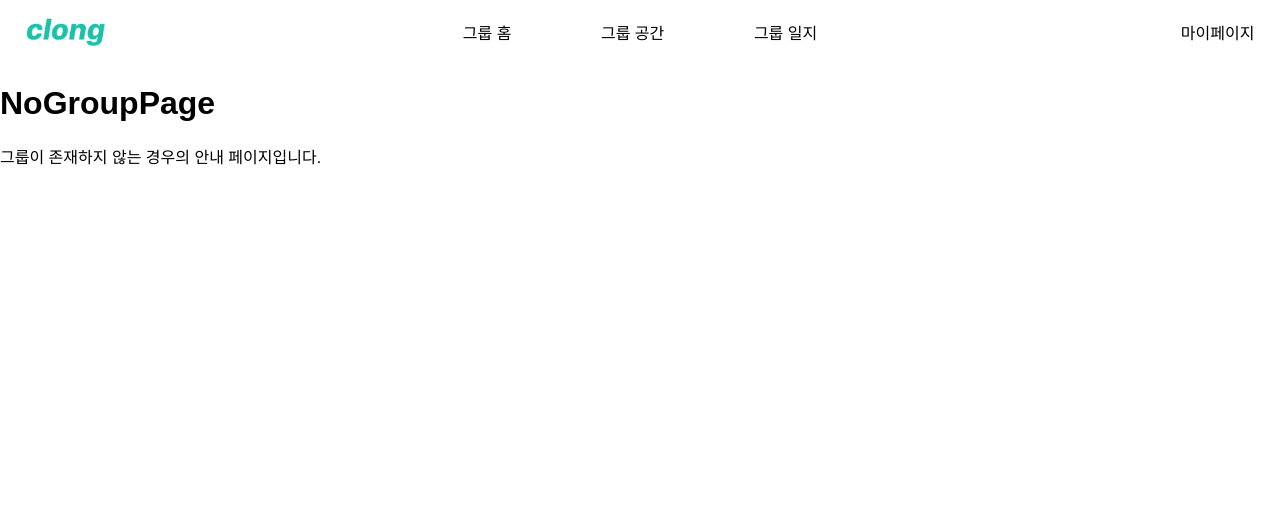
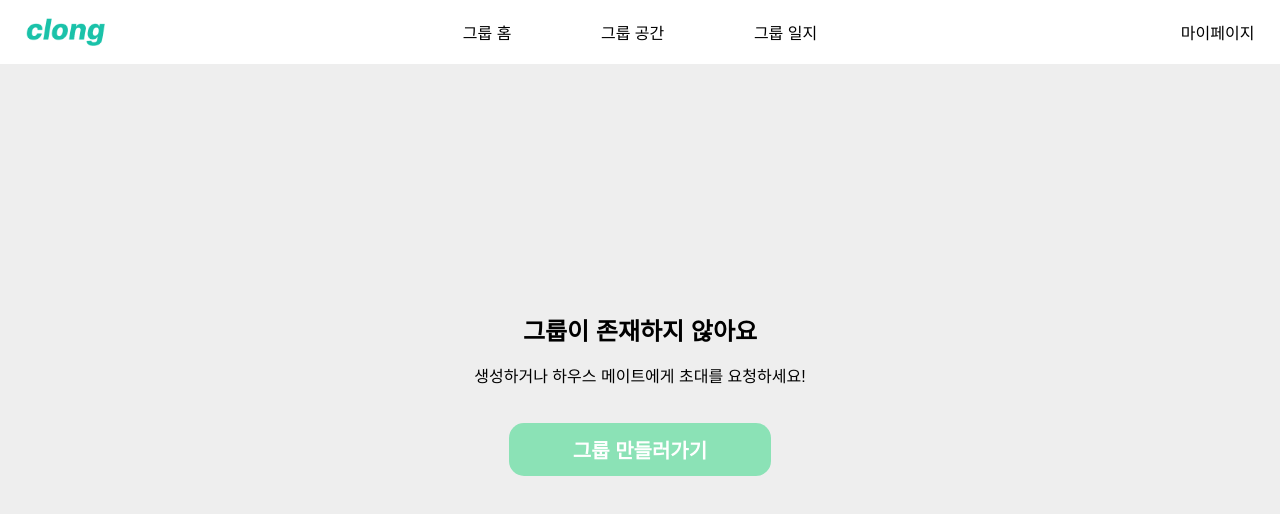
Before and after one commit to Co-sol/clong_front, a React (Vite) app: page /noGroup in a window 1280 px wide. Shown: the top 514 px of the page. Built offline with nearby package versions, Linux system fonts and the light colour scheme; a web font is replaced by a local one.

Commit message:
feat: noGroup 페이지 구현

```diff
--- a/src/pages/NoGroupPage.jsx
+++ b/src/pages/NoGroupPage.jsx
@@ -1,12 +1,83 @@
 import Header from "../components/Header";
+import { useNavigate } from "react-router-dom";
 
 function NoGroupPage() {
+  const navigate = useNavigate();
+
+  const handleCreateGroup = () => {
+    navigate("/createGroup");
+  };
+
   return (
     <>
       <Header />
-      <main>
-        <h1>NoGroupPage</h1>
-        <p>그룹이 존재하지 않는 경우의 안내 페이지입니다.</p>
+      <main
+        style={{
+          backgroundColor: "#EEEEEE",
+          minHeight: "100vh",
+          margin: 0,
+          padding: "0",
+          display: "flex",
+          flexDirection: "column",
+        }}
+      >
+        <div
+          style={{
+            display: "flex",
+            flexDirection: "column",
+            alignItems: "center",
+            justifyContent: "center",
+            height: "80vh",
+          }}
+        >
+          <div style={{ textAlign: "center" }}>
+            <h2
+              style={{
+                fontWeight: 700,
+                marginBottom: 16,
+                fontFamily: "NotoSansKR, sans-serif",
+                fontStyle: "normal",
+                fontSize: 24,
+              }}
+            >
+              그룹이 존재하지 않아요
+            </h2>
+            <p
+              style={{
+                marginBottom: 36,
+                fontWeight: 400,
+                fontFamily: "NotoSansKR, sans-serif",
+                fontStyle: "normal",
+                fontSize: 16,
+              }}
+            >
+              생성하거나 하우스 메이트에게 초대를 요청하세요!
+            </p>
+            <button
+              onClick={handleCreateGroup}
+              style={{
+                background: "#8BE2B6",
+                color: "#FFFFFF",
+                border: "none",
+                borderRadius: 15,
+                padding: "12px 64px",
+                fontSize: 20,
+                fontWeight: 700,
+                cursor: "pointer",
+                fontFamily: "NotoSansKR, sans-serif",
+                transition: "all 0.2s ease",
+              }}
+              onMouseEnter={(e) => {
+                e.target.style.background = "#74D3A4";
+              }}
+              onMouseLeave={(e) => {
+                e.target.style.background = "#8BE2B6";
+              }}
+            >
+              그룹 만들러가기
+            </button>
+          </div>
+        </div>
       </main>
     </>
   );
```
